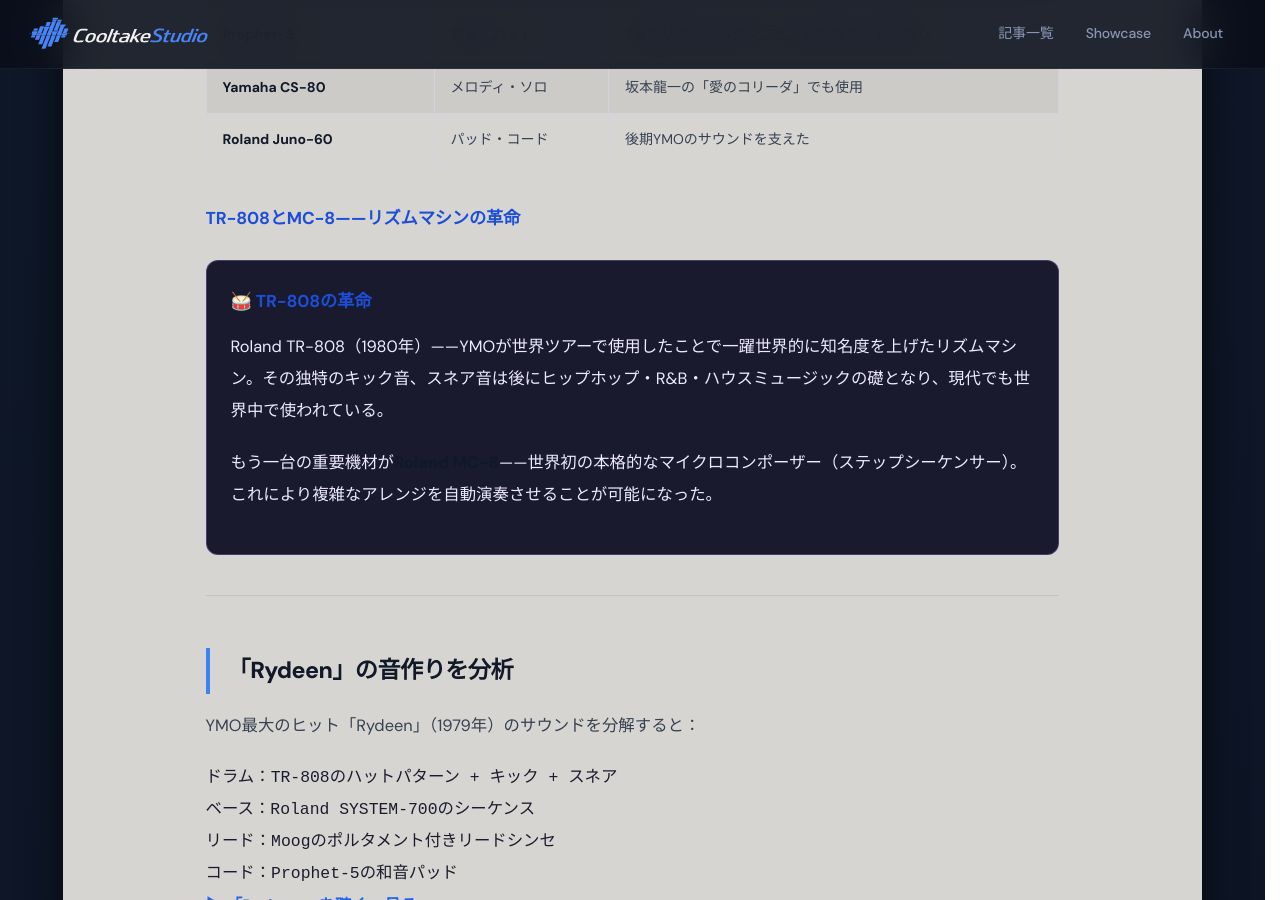
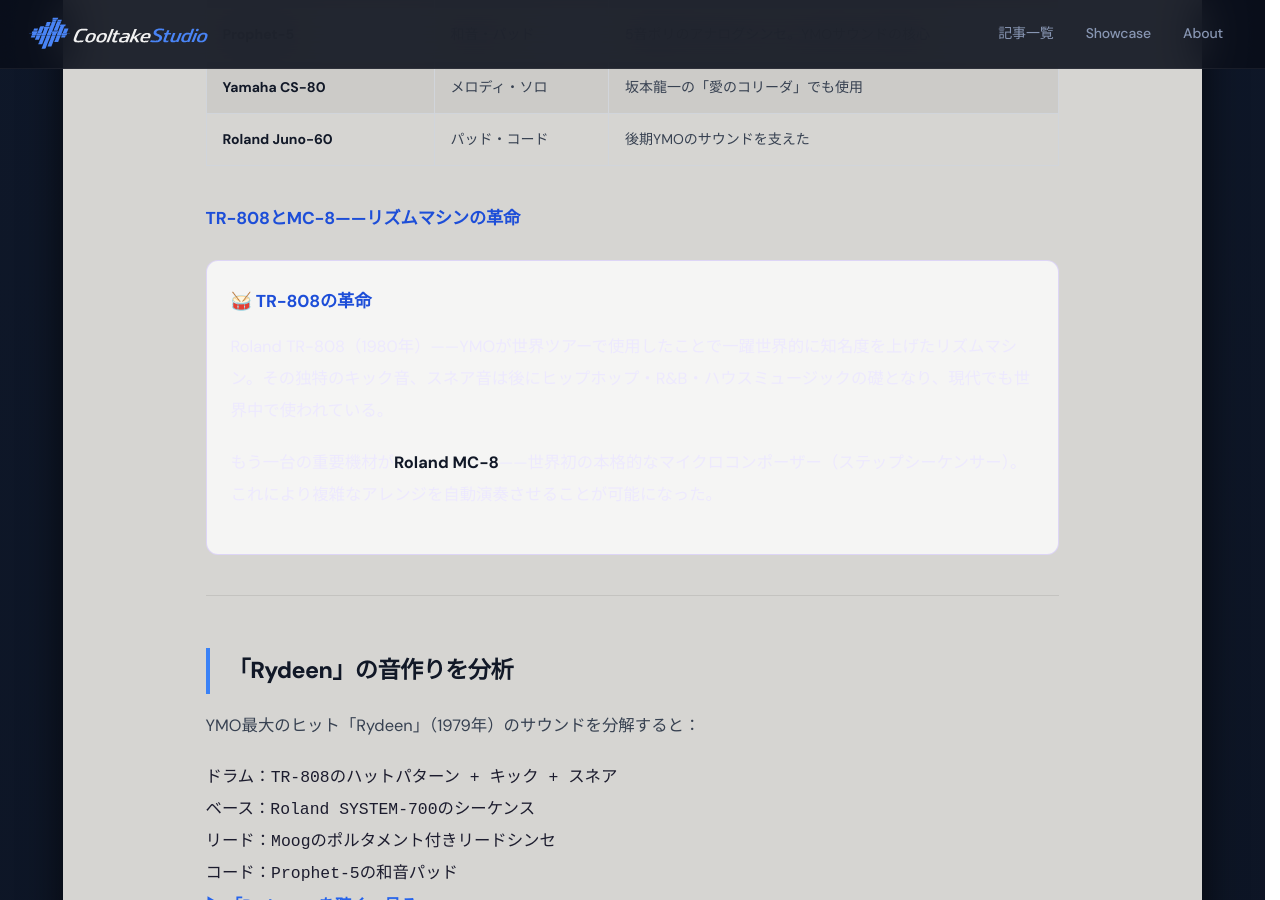
Before and after one commit to cooltake/cooltake-staging, a Jekyll site: the page built from _posts/2026-05-30-japan-music-05-ymo-techno.md, in a window 1280 px wide and 900 px high, scrolled down 2188 px. Built offline with Jekyll 4.4.1, drawn with Linux system fonts in a browser that asks for light colours; some web fonts are replaced.

Commit message:
fix: カラーボックス視認性修正v2（直書きhex背景色も対応）

```diff
--- a/_posts/2026-05-30-japan-music-05-ymo-techno.md
+++ b/_posts/2026-05-30-japan-music-05-ymo-techno.md
@@ -44,7 +44,7 @@
 
 ### TR-808とMC-8——リズムマシンの革命
 
-<div style="background:#1a1a2e;border-radius:12px;padding:1.5rem;margin:1.5rem 0;border:1px solid rgba(167,139,250,.3);">
+<div style="background:rgba(255,255,255,0.75);border-radius:12px;padding:1.5rem;margin:1.5rem 0;border:1px solid rgba(167,139,250,.3);">
 <h3 style="color:#ddd6fe;margin-top:0;">🥁 TR-808の革命</h3>
 <p style="color:#ede9fe;">Roland TR-808（1980年）——YMOが世界ツアーで使用したことで一躍世界的に知名度を上げたリズムマシン。その独特のキック音、スネア音は後にヒップホップ・R&B・ハウスミュージックの礎となり、現代でも世界中で使われている。</p>
 <p style="color:#ede9fe;">もう一台の重要機材が<strong>Roland MC-8</strong>——世界初の本格的なマイクロコンポーザー（ステップシーケンサー）。これにより複雑なアレンジを自動演奏させることが可能になった。</p>
```
